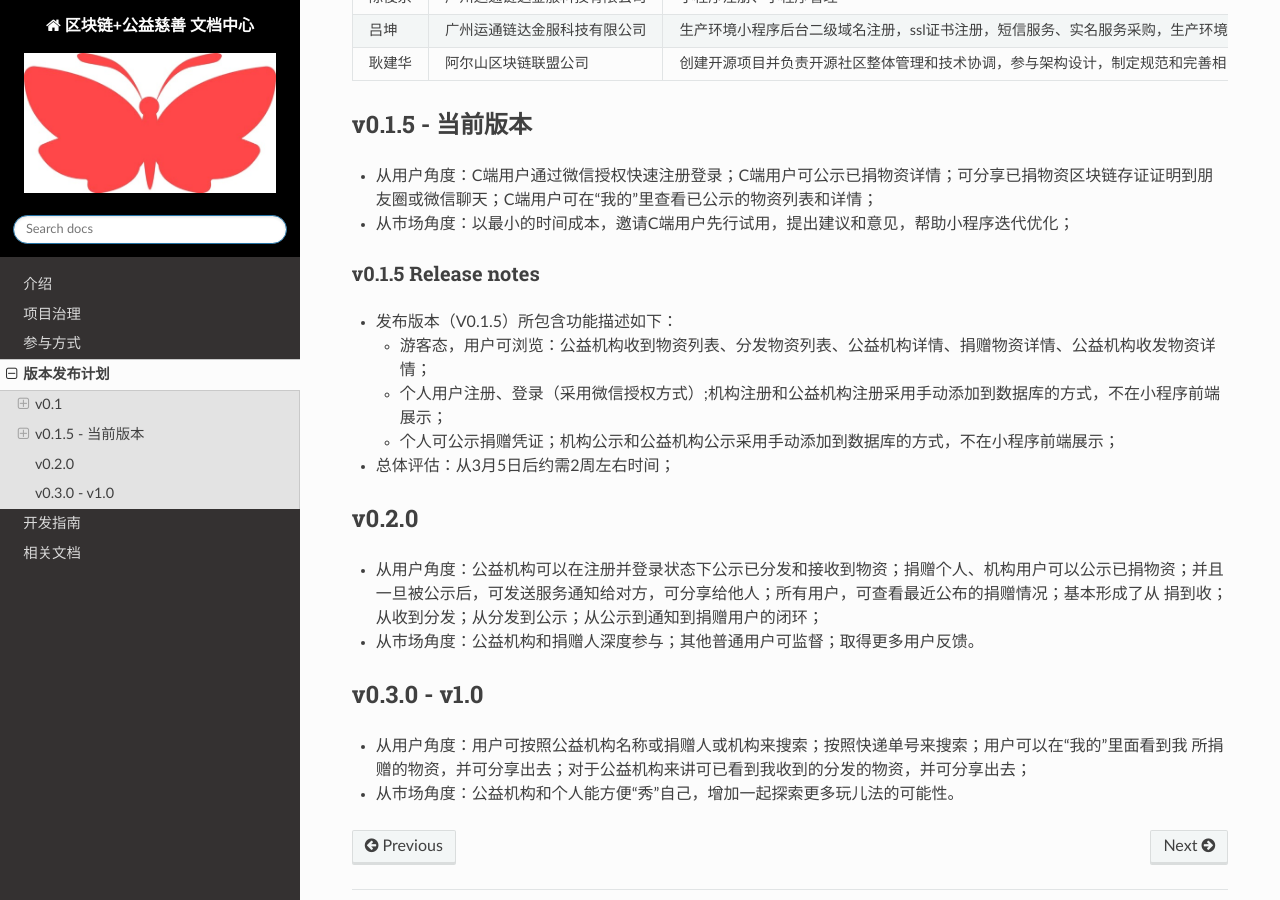
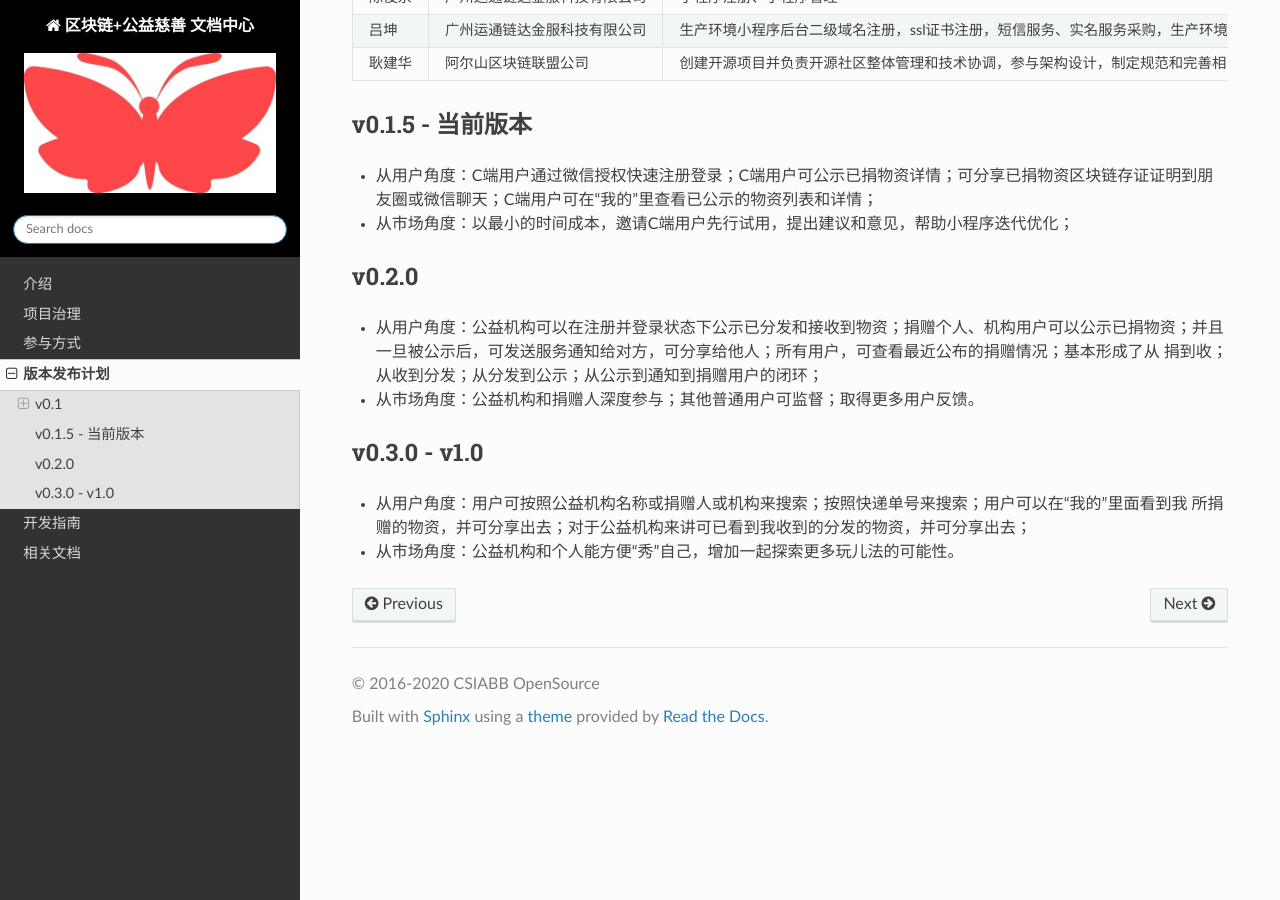
Before and after one commit to csiabb/documents, a Sphinx documentation site: the page built from source/release/index.rst, in a window 1280 px wide and 900 px high, scrolled down 1319 px. Built offline with Sphinx 7.4.7 and the Read the Docs theme 2.0.0, drawn with Linux system fonts in a browser that asks for light colours; formulas are drawn with MathJax 3.

```diff
--- a/source/release/index.rst
+++ b/source/release/index.rst
@@ -58,14 +58,6 @@ v0.1.5 - 当前版本
 * 从用户角度：C端用户通过微信授权快速注册登录；C端用户可公示已捐物资详情；可分享已捐物资区块链存证证明到朋友圈或微信聊天；C端用户可在“我的”里查看已公示的物资列表和详情；
 * 从市场角度：以最小的时间成本，邀请C端用户先行试用，提出建议和意见，帮助小程序迭代优化；
 
-v0.1.5 Release notes
------------------------------
-* 发布版本（V0.1.5）所包含功能描述如下：
-
-  - 游客态，用户可浏览：公益机构收到物资列表、分发物资列表、公益机构详情、捐赠物资详情、公益机构收发物资详情；
-  - 个人用户注册、登录（采用微信授权方式）;机构注册和公益机构注册采用手动添加到数据库的方式，不在小程序前端展示；
-  - 个人可公示捐赠凭证；机构公示和公益机构公示采用手动添加到数据库的方式，不在小程序前端展示；
-* 总体评估：从3月5日后约需2周左右时间；
 
 v0.2.0
 =========================
```
